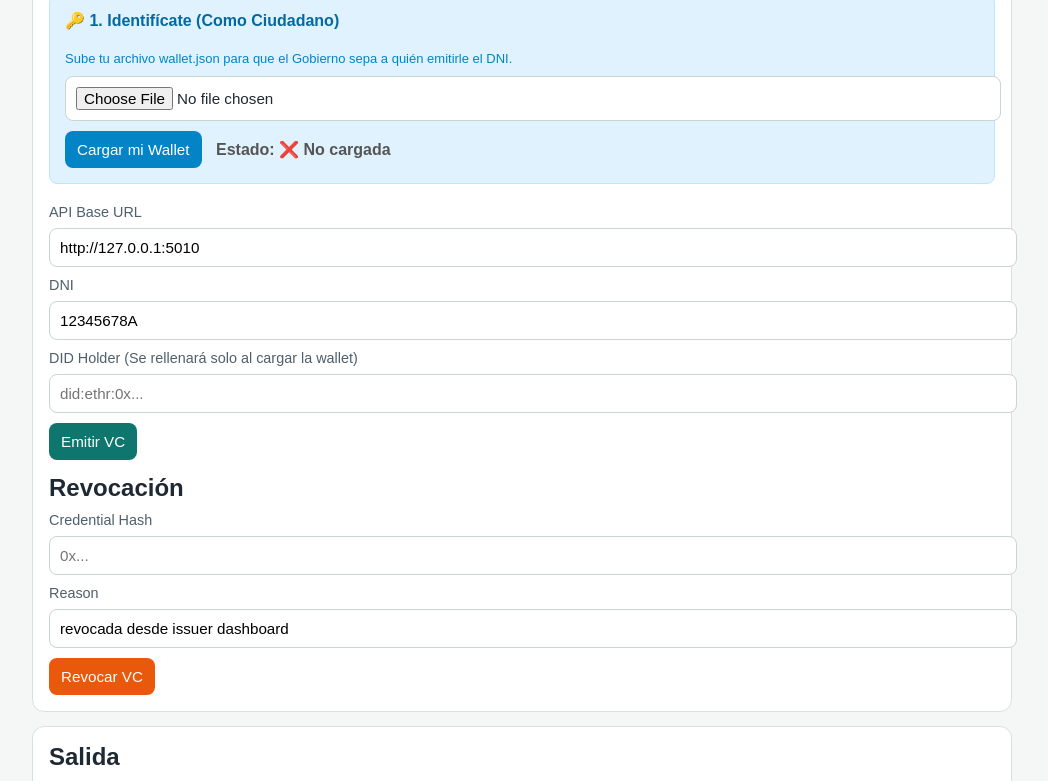
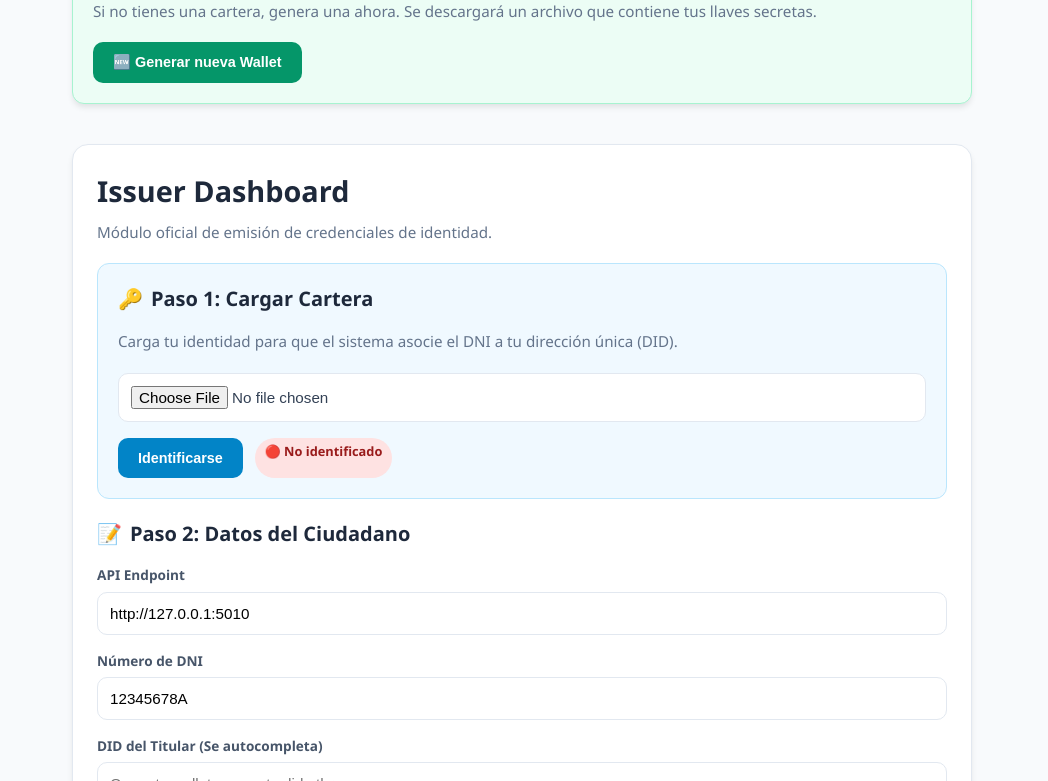
Before and after one commit to nachocornet/PTI_Ignacio_Jan, a plain HTML site: page v2/frontend/issuer_dashboard.html in a window 1280 px wide. Shown: the part 155-936 px from the top of the page, without its empty margins (118-1166 px from the left). Drawn offline with Linux system fonts and the light colour scheme.

Commit message:
frontend issuer mejorado

```diff
--- a/v2/frontend/issuer_dashboard.html
+++ b/v2/frontend/issuer_dashboard.html
@@ -3,73 +3,139 @@
 <head>
   <meta charset="UTF-8">
   <meta name="viewport" content="width=device-width, initial-scale=1.0">
-  <title>SSI v2 Issuer Dashboard</title>
+  <title>SSI v2 | Panel del Emisor</title>
+  <script src="https://cdn.jsdelivr.net/npm/ethers@5.7.2/dist/ethers.umd.min.js"></script>
   <script src="frontend.variables.js"></script>
   <style>
-    body { font-family: sans-serif; background: #f5f7f6; color: #1f2933; margin: 0; padding: 20px; }
-    .wrap { max-width: 980px; margin: 0 auto; display: grid; gap: 14px; }
-    .card { background: #fff; border: 1px solid #d7e2de; border-radius: 12px; padding: 16px; }
-    h1, h2 { margin: 0 0 10px; }
-    .row { display: grid; gap: 8px; margin-bottom: 10px; }
-    label { font-size: 0.9rem; color: #4f5f6b; }
-    input, textarea, button { font-size: 0.95rem; }
-    input, textarea { width: 100%; border: 1px solid #c8d5d1; border-radius: 8px; padding: 10px; }
-    textarea { min-height: 110px; }
-    .actions { display: flex; gap: 8px; flex-wrap: wrap; }
-    button { border: 0; border-radius: 8px; padding: 10px 12px; cursor: pointer; background: #0f766e; color: #fff; }
-    button.alt { background: #ea580c; }
-    pre { background: #f6faf9; border: 1px solid #dce7e3; border-radius: 8px; padding: 10px; white-space: pre-wrap; }
-    .top-links a { margin-right: 8px; color: #155e75; text-decoration: none; font-weight: 700; }
+    :root {
+      --primary: #0f766e;
+      --primary-light: #f0fdfa;
+      --secondary: #1e293b;
+      --accent: #0284c7;
+      --accent-light: #f0f9ff;
+      --danger: #e11d48;
+      --bg: #f8fafc;
+      --card-bg: #ffffff;
+      --border: #e2e8f0;
+      --text: #334155;
+    }
+
+    body { font-family: 'Segoe UI', system-ui, -apple-system, sans-serif; background: var(--bg); color: var(--text); margin: 0; padding: 20px; line-height: 1.5; }
+    .wrap { max-width: 900px; margin: 0 auto; display: grid; gap: 20px; }
+
+    .card { background: var(--card-bg); border: 1px solid var(--border); border-radius: 16px; padding: 24px; box-shadow: 0 4px 6px -1px rgb(0 0 0 / 0.1); }
+
+    .nav-card { display: flex; gap: 15px; padding: 12px 24px; }
+    .nav-card a { text-decoration: none; color: var(--accent); font-weight: 600; font-size: 0.9rem; transition: color 0.2s; }
+    .nav-card a:hover { color: var(--primary); }
+
+    h1 { margin: 0 0 8px; font-size: 1.8rem; color: var(--secondary); }
+    h2 { margin: 0 0 16px; font-size: 1.25rem; color: var(--secondary); display: flex; align-items: center; gap: 8px; }
+    p { margin: 0 0 20px; font-size: 0.95rem; color: #64748b; }
+
+    .step-box { padding: 20px; border-radius: 12px; margin-bottom: 20px; border: 1px solid transparent; }
+    .step-identity { background: #ecfdf5; border-color: #a7f3d0; }
+    .step-wallet { background: var(--accent-light); border-color: #bae6fd; }
+
+    .row { margin-bottom: 16px; }
+    label { display: block; font-size: 0.85rem; font-weight: 600; color: #475569; margin-bottom: 6px; }
+
+    input, textarea {
+      width: 100%; border: 1px solid var(--border); border-radius: 10px; padding: 12px;
+      font-size: 0.95rem; box-sizing: border-box; transition: border-color 0.2s, box-shadow 0.2s;
+    }
+    input:focus { outline: none; border-color: var(--accent); box-shadow: 0 0 0 3px rgba(2, 132, 199, 0.1); }
+
+    .actions { display: flex; gap: 12px; flex-wrap: wrap; margin-top: 10px; }
+
+    button {
+      border: 0; border-radius: 10px; padding: 12px 20px; cursor: pointer;
+      font-weight: 600; font-size: 0.9rem; transition: transform 0.1s, opacity 0.2s;
+      display: inline-flex; align-items: center; gap: 8px;
+    }
+    button:active { transform: scale(0.98); }
+    button:hover { opacity: 0.9; }
+
+    .btn-primary { background: var(--primary); color: white; }
+    .btn-accent { background: var(--accent); color: white; }
+    .btn-danger { background: var(--danger); color: white; }
+    .btn-outline { background: white; border: 1px solid var(--border); color: var(--text); }
+
+    .status-badge { font-size: 0.8rem; padding: 4px 10px; border-radius: 20px; font-weight: 700; }
+    .status-off { background: #fee2e2; color: #991b1b; }
+    .status-on { background: #dcfce7; color: #166534; }
+
+    pre {
+      background: #1e293b; color: #f8fafc; border-radius: 12px; padding: 20px;
+      font-size: 0.85rem; overflow-x: auto; white-space: pre-wrap; margin: 0;
+    }
+    .badge-icon { font-style: normal; }
   </style>
 </head>
 <body>
+
   <div class="wrap">
-    <div class="card top-links">
-      <a href="/frontend_portal.html">Portal</a>
-      <a href="/verifier_dashboard.html">Verifier</a>
+    <div class="card nav-card">
+      <a href="/frontend_portal.html">🏠 Inicio</a>
+      <a href="/verifier">🏢 Verificador</a>
     </div>
+
+    <div class="card step-box step-identity">
+      <h2><i class="badge-icon">✨</i> Paso 0: Crea tu Identidad Digital</h2>
+      <p>Si no tienes una cartera, genera una ahora. Se descargará un archivo que contiene tus llaves secretas.</p>
+      <button class="btn-primary" style="background: #059669;" onclick="generarNuevaIdentidad()">
+        🆕 Generar nueva Wallet
+      </button>
+    </div>
+
     <div class="card">
       <h1>Issuer Dashboard</h1>
+      <p>Módulo oficial de emisión de credenciales de identidad.</p>
 
-      <div style="margin-bottom: 20px; padding: 15px; background: #e0f2fe; border-radius: 8px; border: 1px solid #bae6fd;">
-        <h4 style="margin-top: 0; color: #0369a1;">🔑 1. Identifícate (Como Ciudadano)</h4>
-        <p style="font-size: 13px; color: #0284c7; margin-bottom: 10px;">Sube tu archivo wallet.json para que el Gobierno sepa a quién emitirle el DNI.</p>
-        <input type="file" id="walletInput" accept=".json" style="margin-bottom: 10px; background: white;">
-        <button onclick="cargarWalletManual()" style="background-color: #0284c7; color: white;">Cargar mi Wallet</button>
-        <span id="walletStatus" style="margin-left: 10px; font-weight: bold; color: #555;">Estado: ❌ No cargada</span>
+      <div class="step-box step-wallet">
+        <h2><i class="badge-icon">🔑</i> Paso 1: Cargar Cartera</h2>
+        <p>Carga tu identidad para que el sistema asocie el DNI a tu dirección única (DID).</p>
+        <div class="row">
+          <input type="file" id="walletInput" accept=".json" style="background: white;">
+        </div>
+        <div class="actions">
+          <button class="btn-accent" onclick="cargarWalletManual()">Identificarse</button>
+          <span id="walletStatus" class="status-badge status-off">🔴 No identificado</span>
+        </div>
       </div>
+
+      <h2><i class="badge-icon">📝</i> Paso 2: Datos del Ciudadano</h2>
       <div class="row">
-        <label for="api-base-url">API Base URL</label>
+        <label for="api-base-url">API Endpoint</label>
         <input id="api-base-url" />
       </div>
       <div class="row">
-        <label for="dni">DNI</label>
+        <label for="dni">Número de DNI</label>
         <input id="dni" value="12345678A" />
       </div>
       <div class="row">
-        <label for="holder-did">DID Holder (Se rellenará solo al cargar la wallet)</label>
-        <input id="holder-did" placeholder="did:ethr:0x..." />
+        <label for="holder-did">DID del Titular (Se autocompleta)</label>
+        <input id="holder-did" placeholder="Carga tu wallet o pega tu did:ethr:..." />
       </div>
       <div class="actions">
-        <button id="btn-issue">Emitir VC</button>
-        <button id="btn-download" style="display:none; background:#008CBA;">📥 Descargar mi DNI</button>
+        <button id="btn-issue" class="btn-primary">Emitir Credencial</button>
+        <button id="btn-download" class="btn-accent" style="display:none;">📥 Descargar DNI Digital</button>
       </div>
-      <h2 style="margin-top:14px;">Revocación</h2>
+
+      <hr style="border: 0; border-top: 1px solid var(--border); margin: 30px 0;">
+      <h2><i class="badge-icon">🚫</i> Revocación de Seguridad</h2>
       <div class="row">
-        <label for="credential-hash">Credential Hash</label>
+        <label for="credential-hash">Hash de la Credencial</label>
         <input id="credential-hash" placeholder="0x..." />
       </div>
-      <div class="row">
-        <label for="reason">Reason</label>
-        <input id="reason" value="revocada desde issuer dashboard" />
-      </div>
       <div class="actions">
-        <button id="btn-revoke" class="alt">Revocar VC</button>
+        <button id="btn-revoke" class="btn-danger">Revocar permanentemente</button>
       </div>
     </div>
+
     <div class="card">
-      <h2>Salida</h2>
-      <pre id="output">Sin operaciones.</pre>
+      <h2><i class="badge-icon">📡</i> Registro de Actividad</h2>
+      <pre id="output">Esperando instrucciones...</pre>
     </div>
   </div>
 
@@ -80,86 +146,108 @@
     const dni = document.getElementById('dni');
     const holderDid = document.getElementById('holder-did');
     const hash = document.getElementById('credential-hash');
-    const reason = document.getElementById('reason');
     const out = document.getElementById('output');
 
     apiBase.value = apiBaseUrl;
+    let carnetGenerado = null;
 
     function setOut(text) { out.textContent = text; }
 
-    // --- FUNCIÓN PARA CARGAR LA WALLET ---
+    // --- PASO 0: GENERAR WALLET ---
+    function generarNuevaIdentidad() {
+      const wallet = ethers.Wallet.createRandom();
+      const walletData = {
+        private_key: wallet.privateKey,
+        address: wallet.address,
+        did: `did:ethr:sepolia:${wallet.address}`
+      };
+
+      const dataStr = "data:text/json;charset=utf-8," + encodeURIComponent(JSON.stringify(walletData, null, 2));
+      const a = document.createElement('a');
+      a.href = dataStr;
+      a.download = "mi_cartera_ssi.json";
+      a.click();
+      alert("¡Éxito! Se ha descargado tu nueva identidad: mi_cartera_ssi.json");
+    }
+
+    // --- PASO 1: CARGAR WALLET ---
     function cargarWalletManual() {
       const file = document.getElementById('walletInput').files[0];
-      if (!file) return alert("Por favor, selecciona tu archivo wallet.json primero.");
+      if (!file) return alert("Selecciona tu archivo .json");
 
       const reader = new FileReader();
       reader.onload = function(e) {
           try {
-              const walletData = JSON.parse(e.target.result);
-              document.getElementById('holder-did').value = walletData.did;
-              document.getElementById('walletStatus').innerText = "Estado: ✅ Cargada";
-              alert("¡Wallet cargada! Tu DID se ha rellenado automáticamente.");
+              const data = JSON.parse(e.target.result);
+              holderDid.value = data.did;
+              const status = document.getElementById('walletStatus');
+              status.innerText = "✅ Identificado";
+              status.className = "status-badge status-on";
+              setOut(`Wallet cargada.\nDID: ${data.did}`);
           } catch (err) {
-              alert("Error: El archivo no es un JSON válido.");
+              alert("Archivo inválido");
           }
       };
       reader.readAsText(file);
     }
-    // ------------------------------------
 
-    let carnetGenerado = null;
-
+    // --- PASO 2: EMITIR ---
     async function issue() {
       try {
+        setOut("Emitiendo en Blockchain... Por favor, espera.");
         const payload = { did_ciudadano: holderDid.value.trim(), numero_dni: dni.value.trim() };
         const r = await fetch(`${apiBase.value.replace(/\/$/, '')}/api/credentials/issue_dni`, {
           method: 'POST', headers: { 'Content-Type': 'application/json' }, body: JSON.stringify(payload)
         });
         const body = await r.json();
-        if (!r.ok) throw new Error(body.detail || 'Error emitiendo');
+        if (!r.ok) throw new Error(body.detail || 'Error en el servidor');
+
         hash.value = body.credential?.credentialHash || '';
-
         carnetGenerado = body.credential;
-        document.getElementById('btn-download').style.display = 'inline-block';
+        document.getElementById('btn-download').style.display = 'inline-flex';
 
         setOut([
-          'VC emitida OK',
-          `Holder: ${body.credential?.credentialSubject?.id}`,
+          '✅ CREDENCIAL EMITIDA CON ÉXITO',
+          '--------------------------------',
+          `Titular: ${body.credential?.credentialSubject?.id}`,
           `Hash: ${body.credential?.credentialHash}`,
-          `Tx DID: ${body.onchain?.didStatusTx?.txHash || 'n/d'}`,
-          `Tx Register: ${body.onchain?.registerCredentialTx?.txHash || 'n/d'}`,
+          `Blockchain Tx: ${body.onchain?.registerCredentialTx?.txHash || 'Confirmada'}`,
           '',
-          '¡Haz clic en "Descargar mi DNI" para guardarlo!'
+          'Ahora puedes descargar el archivo para usarlo en el Verificador.'
         ].join('\n'));
       } catch (e) {
-        setOut(`Error issue: ${e.message}`);
+        setOut(`❌ Error: ${e.message}`);
       }
     }
 
+    // --- DESCARGAR CON NOMBRE PERSONALIZADO ---
     document.getElementById('btn-download').addEventListener('click', () => {
       if (!carnetGenerado) return;
+
+      // Pedimos el nombre al usuario
+      let nombreArchivo = prompt("¿Cómo quieres llamar a tu carnet?", "mi_dni_digital");
+      if (!nombreArchivo) return; // Si cancela, no hacemos nada
+
       const dataStr = "data:text/json;charset=utf-8," + encodeURIComponent(JSON.stringify(carnetGenerado, null, 2));
       const a = document.createElement('a');
       a.href = dataStr;
-      a.download = "mi_dni_digital.json";
+      a.download = nombreArchivo + ".json";
       a.click();
     });
 
+    // --- REVOCAR ---
     async function revoke() {
+      if (!confirm("¿Seguro que quieres invalidar esta credencial?")) return;
       try {
-        const payload = { credential_hash: hash.value.trim(), reason: reason.value.trim() };
+        const payload = { credential_hash: hash.value.trim(), reason: "Revocación de seguridad" };
         const r = await fetch(`${apiBase.value.replace(/\/$/, '')}/api/credentials/revoke`, {
           method: 'POST', headers: { 'Content-Type': 'application/json' }, body: JSON.stringify(payload)
         });
         const body = await r.json();
-        if (!r.ok) throw new Error(body.detail || 'Error revocando');
-        setOut([
-          'VC revocada OK',
-          `Hash: ${body.credential_hash}`,
-          `Tx revoke: ${body.tx?.txHash || 'n/d'}`
-        ].join('\n'));
+        if (!r.ok) throw new Error(body.detail || 'Error');
+        setOut(`🚫 Credencial revocada on-chain.\nHash: ${body.credential_hash}`);
       } catch (e) {
-        setOut(`Error revoke: ${e.message}`);
+        setOut(`❌ Error: ${e.message}`);
       }
     }
 
```
